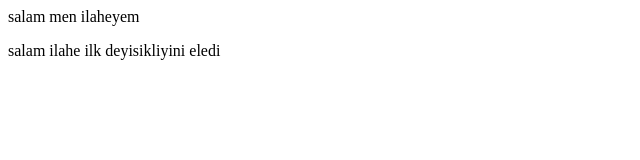
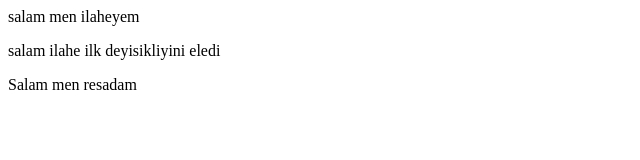
Before and after one commit to ilahe/reshadtest, a plain HTML site: page index.html in a window 1280 px wide. Shown: the whole page, without its empty margins (0-640 px from the left). Drawn offline with Linux system fonts and the light colour scheme.

Commit message:
resad fayli deyisdirdi

```diff
--- a/index.html
+++ b/index.html
@@ -5,5 +5,6 @@
 <body>
     <p>salam men ilaheyem</p>
     <p>salam ilahe ilk deyisikliyini eledi</p>
+    <p> Salam men resadam</p>
 </body>
 </html>
```
